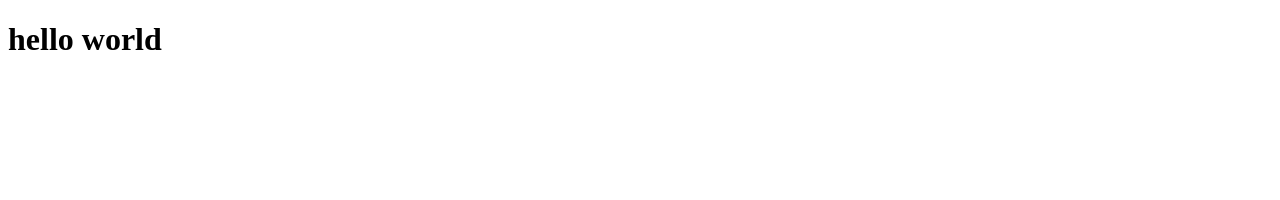
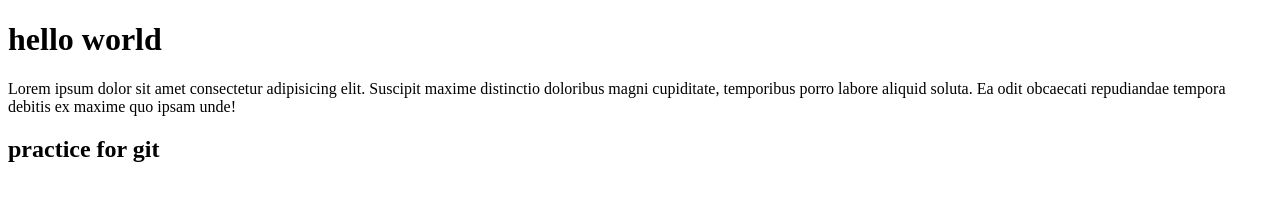
Before and after one commit to Perry569737/1026test, a plain HTML site: page index.html in a window 1280 px wide. Drawn offline with Linux system fonts and the light colour scheme.

Commit message:
加入內容

```diff
--- a/index.html
+++ b/index.html
@@ -1,12 +1,19 @@
 <!DOCTYPE html>
 <html lang="en">
+
 <head>
     <meta charset="UTF-8">
     <meta http-equiv="X-UA-Compatible" content="IE=edge">
     <meta name="viewport" content="width=device-width, initial-scale=1.0">
     <title>Document</title>
 </head>
+
 <body>
     <h1>hello world</h1>
+    <p>Lorem ipsum dolor sit amet consectetur adipisicing elit. Suscipit maxime distinctio doloribus magni cupiditate,
+        temporibus porro labore aliquid soluta. Ea odit obcaecati repudiandae tempora debitis ex maxime quo ipsam unde!
+    </p>
+    <h2>practice for git</h2>
 </body>
+
 </html>
```
